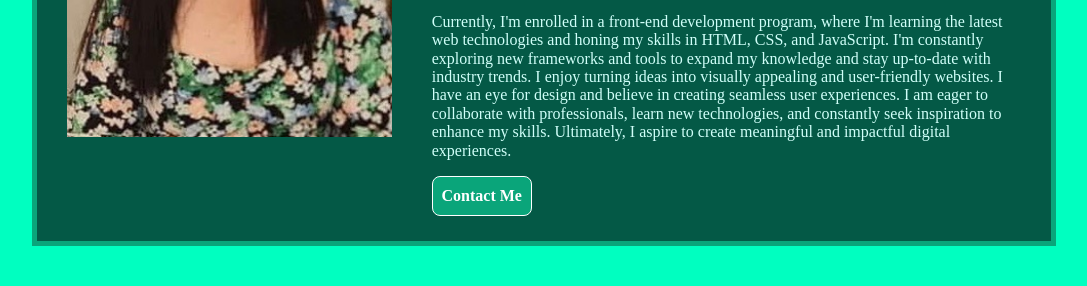
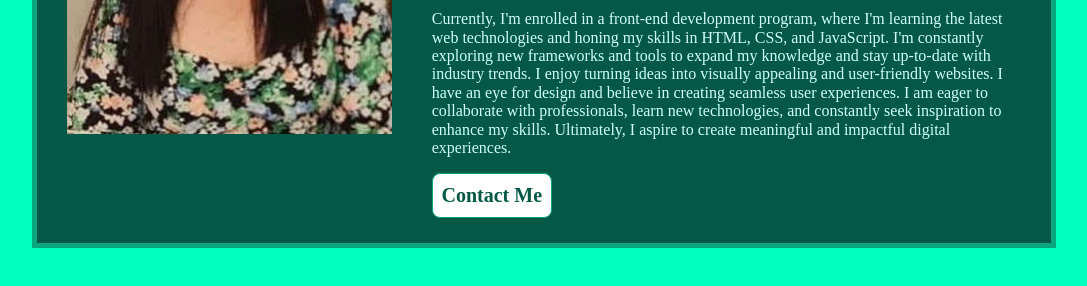
Before and after one commit to JeanArce/personal-portfolio, a plain HTML site: page index.html in a window 1280 px wide. Shown: the part 406-692 px from the top of the page, without its empty margins (96-1183 px from the left). Drawn offline with Linux system fonts and the light colour scheme.

Commit message:
adjust contrast

```diff
--- a/css/styles.css
+++ b/css/styles.css
@@ -39,16 +39,23 @@ a.contactButton {
     display: flex;
     align-items: center;
     justify-content: center;
-    width: 100px;
-    height: 40px;
-    background-color: #0aa57a;
-    color: #FFFFFF;
+    width: 120px;
+    height: 45px;
+    background-color: #FFFFFF;
+    color: #045946;
     text-decoration: none;
     font-size: 16px;
     border-radius: 8px;
-    border: 1px solid #FFFFFF;
+    border: 1px solid #0aa57a;
     font-weight: 700;
 }
+
+a.contactButton {
+    font-size: 20px;
+    color: #FFFFFF #045946;
+}
+
+
 
 a.contactButton:hover {
     font-size: 16px;
@@ -295,7 +302,7 @@ a.contactButton:hover {
 }
 
 .container .containerBox .mainContent .contentContainer .portfolioList .portFolioDetails .link {
-    color: #0aa57a;
+    color: #d0fff9;
 }
 
 @media (max-width: 575px) {
```
